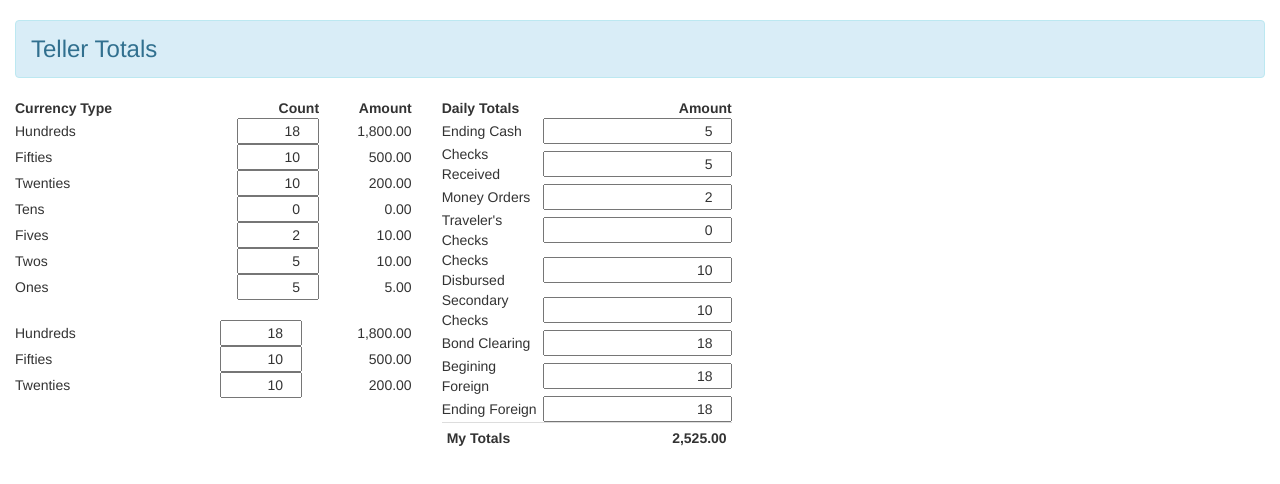
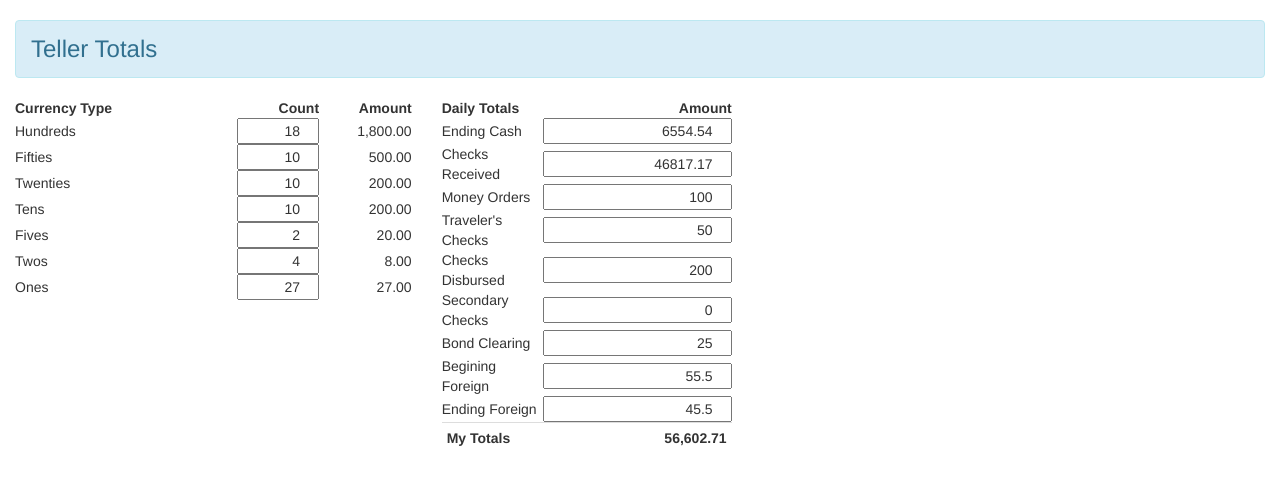
Before and after one commit to rscsharma/TellerTotals, an Angular app: page / in a window 1280 px wide. Shown: the top 484 px of the page. Built offline with nearby package versions, Linux system fonts and the light colour scheme; what ng2-bootstrap would draw is missing.

Commit message:
replaced members with arrays

```diff
--- a/src/app/teller-totals/currency-item.ts
+++ b/src/app/teller-totals/currency-item.ts
@@ -1,5 +1,8 @@
 export class CurrencyItem {
-    constructor(public title: string, public count: number, public amount: number) {
+    get amount(): number {
+        return this.count * this.unitValue;
+    }
+    constructor(public title: string, public count: number, public unitValue: number) {
 
     }
 }
--- /dev/null
+++ b/src/app/teller-totals/daily-total-item.ts
@@ -0,0 +1,5 @@
+export class DailyTotalItem {
+    constructor(public title: string, public amount: number) {
+
+    }
+}
--- a/src/app/teller-totals/teller-totals.component.html
+++ b/src/app/teller-totals/teller-totals.component.html
@@ -3,13 +3,13 @@
   <h3 class="alert alert-info">
     Teller Totals
   </h3>
+
   <div class="row">
     <!-- pattern="(?:(?:0[1-9]|1[0-2])[\/\\-. ]?(?:0[1-9]|[12][0-9])|(?:(?:0[13-9]|1[0-2])[\/\\-. ]?30)|(?:(?:0[13578]|1[02])[\/\\-. ]?31))[\/\\-. ]?(?:19|20)[0-9]{2}" -->
     <!--
     <alert type="success">hello</alert>
     -->
   	<!-- <div class="card col-sm-3">
-
 
     <label for="date-value">Date</label>
     <div class="input-group">
@@ -28,55 +28,15 @@
 
     </div>
     -->
-<!-- col -->
 
     <div class="card col-sm-4">
 
       <table class="table table-condensed">
- <!-- <caption>Drawer</caption> -->
         <tr>
           <th>Currency Type</th>
           <th class="text-right">Count</th>
           <th class="text-right">Amount</th>
         </tr>
-  <tr>
-    <td>Hundreds</td>
-    <td class="text-right"><input class="text-right" type="number" min="0" max="10000" [(ngModel)]="hundreds"></td>
-    <td class="text-right">{{hundredsAmount | number:'1.2-2'}}</td>
-  </tr>
-  <tr>
-    <td>Fifties</td>
-    <td class="text-right"><input class="text-right" type="number" min="0" max="10000" [(ngModel)]="fifties"></td>
-    <td class="text-right">{{fiftiesAmount | number:'1.2-2'}}</td>
-  </tr>
-  <tr>
-    <td>Twenties</td>
-    <td class="text-right"><input class="text-right" type="number" min="0" max="10000" [(ngModel)]="twenties"></td>
-    <td class="text-right">{{twentiesAmount | number:'1.2-2'}}</td>
-  </tr>
-  <tr>
-    <td>Tens</td>
-    <td class="text-right"><input class="text-right" type="number" min="0" max="10000" [(ngModel)]="tens"></td>
-    <td class="text-right">{{tensAmount | number:'1.2-2'}}</td>
-  </tr>
-  <tr>
-    <td>Fives</td>
-    <td class="text-right"><input class="text-right" type="number" min="0" max="10000" [(ngModel)]="fives"></td>
-    <td class="text-right">{{fivesAmount | number:'1.2-2'}}</td>
-  </tr>
-  <tr>
-    <td>Twos</td>
-    <td class="text-right"><input class="text-right" type="number" min="0" max="10000" [(ngModel)]="twos"></td>
-    <td class="text-right">{{twosAmount | number:'1.2-2'}}</td>
-  </tr>
-  <tr>
-    <td>Ones</td>
-    <td class="text-right"><input class="text-right" type="number" pattern="^[0-9]" min="0" max="10000" step="1" [(ngModel)]="ones"></td>
-    <td class="text-right">{{onesAmount | number:'1.2-2'}}</td>
-  </tr>
-</table>
-
-<table class="table table-condensed">
           <tr *ngFor="let currencyItem of currencyItems">
           <td>{{currencyItem.title}}</td>
           <td class="text-right"><input class="text-right" type="number" pattern="^[0-9]" min="0" max="10000" step="1" [(ngModel)]="currencyItem.count"></td>
@@ -89,46 +49,13 @@
     <div class="card col-sm-3">
 
       <table class="table table-condensed">
- <!-- <caption>Drawer</caption> -->
         <tr>
           <th>Daily Totals</th>
           <th class="text-right">Amount</th>
         </tr>
-  <tr>
-    <td>Ending Cash</td>
-    <td class="text-right"><input class="text-right" type="number" pattern="^-?\d+(\.\d{2})" step=".01" [(ngModel)]="ones"></td>
-  </tr>
-  <tr>
-    <td>Checks Received</td>
-    <td class="text-right"><input class="text-right" type="number" pattern="^-?\d+(\.\d{2})" step=".01" [(ngModel)]="twos"></td>
-  </tr>
-  <tr>
-    <td>Money Orders</td>
-    <td class="text-right"><input class="text-right" type="number" pattern="^-?\d+(\.\d{2})" step=".01" [(ngModel)]="fives"></td>
-  </tr>
-  <tr>
-    <td>Traveler's Checks</td>
-    <td class="text-right"><input class="text-right" type="number" pattern="^-?\d+(\.\d{2})" step=".01" [(ngModel)]="tens"></td>
-  </tr>
-  <tr>
-    <td>Checks Disbursed</td>
-    <td class="text-right"><input class="text-right" type="number" pattern="^-?\d+(\.\d{2})" step=".01" [(ngModel)]="twenties"></td>
-  </tr>
-  <tr>
-    <td>Secondary Checks</td>
-    <td class="text-right"><input class="text-right" type="number" pattern="^-?\d+(\.\d{2})" step=".01" [(ngModel)]="fifties"></td>
-  </tr>
-  <tr>
-    <td>Bond Clearing</td>
-    <td class="text-right"><input class="text-right" type="number" pattern="^-?\d+(\.\d{2})" step=".01" [(ngModel)]="hundreds"></td>
-  </tr>
-  <tr>
-    <td>Begining Foreign</td>
-    <td class="text-right"><input class="text-right" type="number" pattern="^-?\d+(\.\d{2})" step=".01" [(ngModel)]="hundreds"></td>
-  </tr>
-  <tr>
-    <td>Ending Foreign</td>
-    <td class="text-right" ><input class="text-right" type="number" pattern="^-?\d+(\.\d{2})" step=".01" [(ngModel)]="hundreds"></td>
+          <tr *ngFor="let dailyTotalItem of dailyTotalItems">
+          <td>{{dailyTotalItem.title}}</td>
+          <td class="text-right"><input class="text-right" type="number" pattern="^-?\d+(\.\d{2})" step=".01" [(ngModel)]="dailyTotalItem.amount"></td>
         </tr>
         <tfoot>
           <tr>
@@ -137,9 +64,6 @@
           </tr>
         </tfoot>
       </table>
-
-
     </div>    <!-- col -->
   </div>    <!-- row -->
-
-</div>
+</div>  <!-- container -->
--- a/src/app/teller-totals/teller-totals.component.ts
+++ b/src/app/teller-totals/teller-totals.component.ts
@@ -2,6 +2,7 @@ import { Component, OnInit } from '@angular/core';
 import * as moment from 'moment';
 
 import { CurrencyItem } from './currency-item';
+import { DailyTotalItem } from './daily-total-item';
 
 //declare var moment: any;  // make ts happy
 
@@ -12,14 +13,11 @@ import { CurrencyItem } from './currency-item';
 })
 export class TellerTotalsComponent implements OnInit {
 
-
-
+  showDatePicker: boolean = false;
   dateValue: Date = new Date();
-
   get dateValueString(): string {
     return moment(this.dateValue).format('MM/DD/YYYY');
   }
-
   set dateValueString(dateValueString: string) {
 
     // should do this check only when the enter key or tab is pressed
@@ -28,69 +26,47 @@ export class TellerTotalsComponent implements OnInit {
       this.dateValue = new Date(dateValueString);
     }
   }
+  currencyItems: CurrencyItem[];
+  dailyTotalItems: DailyTotalItem[];
+  get totalAmount(): number {
 
-  currencyItems: CurrencyItem[];
+    let total: number = 0;
 
-  showDatePicker: boolean = false;
-  ones: number;
-  twos: number;
-  fives: number;
-  tens: number;
-  twenties:number;
-  fifties: number;
-  hundreds: number;
+    for (let currencyItem of this.currencyItems)
+    {
+      total += currencyItem.amount;
+    }
 
-  get onesAmount(): number {
-    return this.ones * 1;
+    for (let dailyTotalItem of this.dailyTotalItems)
+    {
+      total += dailyTotalItem.amount;
+    }
+
+    return total;
   }
+  constructor() {
 
-  get twosAmount(): number {
-    return this.twos * 2;
   }
-
-  get fivesAmount(): number {
-    return this.fives * 5;
-  }
-
-  get tensAmount(): number {
-    return this.tens * 10;
-  }
-
-  get twentiesAmount(): number {
-    return this.twenties * 20;
-  }
-
-  get fiftiesAmount(): number {
-    return this.fifties * 50;
-  }
-
-  get hundredsAmount(): number {
-    return this.hundreds * 100;
-  }
-
-  get totalAmount(): number {
-    return this.onesAmount +
-      this.twosAmount +
-      this.fivesAmount +
-      this.tensAmount +
-      this.twentiesAmount +
-      this.fiftiesAmount +
-      this.hundredsAmount;
-  }
-  constructor() { }
-
   ngOnInit() {
-    this.ones = 5;
-    this.twos = 5;
-    this.fives = 2;
-    this.tens = 0;
-    this.twenties = 10;
-    this.fifties = 10;
-    this.hundreds = 18;
 
     this.currencyItems = [];
-    this.currencyItems.push(new CurrencyItem("Hundreds", 18, 1800));
-    this.currencyItems.push(new CurrencyItem("Fifties", 10, 500));
-    this.currencyItems.push(new CurrencyItem("Twenties", 10, 200));
+    this.currencyItems.push(new CurrencyItem("Hundreds", 18, 100));
+    this.currencyItems.push(new CurrencyItem("Fifties", 10, 50));
+    this.currencyItems.push(new CurrencyItem("Twenties", 10, 20));
+    this.currencyItems.push(new CurrencyItem("Tens", 10, 20));
+    this.currencyItems.push(new CurrencyItem("Fives", 2, 10));
+    this.currencyItems.push(new CurrencyItem("Twos", 4, 2));
+    this.currencyItems.push(new CurrencyItem("Ones", 27, 1));
+
+    this.dailyTotalItems = [];
+    this.dailyTotalItems.push(new DailyTotalItem("Ending Cash", 6554.54));
+    this.dailyTotalItems.push(new DailyTotalItem("Checks Received", 46817.17));
+    this.dailyTotalItems.push(new DailyTotalItem("Money Orders", 100.00));
+    this.dailyTotalItems.push(new DailyTotalItem("Traveler's Checks", 50));
+    this.dailyTotalItems.push(new DailyTotalItem("Checks Disbursed", 200.00));
+    this.dailyTotalItems.push(new DailyTotalItem("Secondary Checks", 0));
+    this.dailyTotalItems.push(new DailyTotalItem("Bond Clearing", 25));
+    this.dailyTotalItems.push(new DailyTotalItem("Begining Foreign", 55.50));
+    this.dailyTotalItems.push(new DailyTotalItem("Ending Foreign", 45.50));
   }
 }
```
Lines whose indentation alone changed are shown as unchanged.
